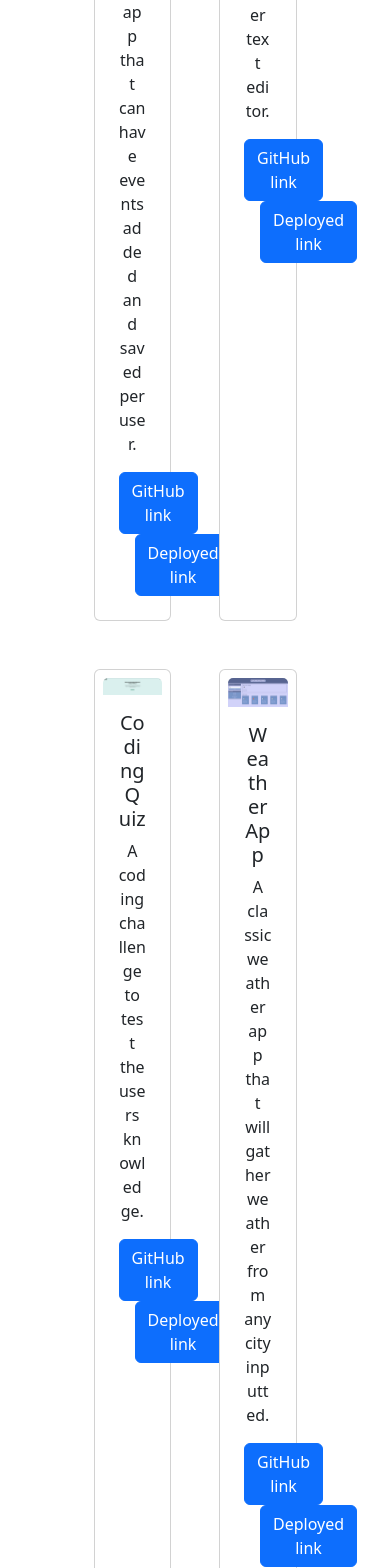
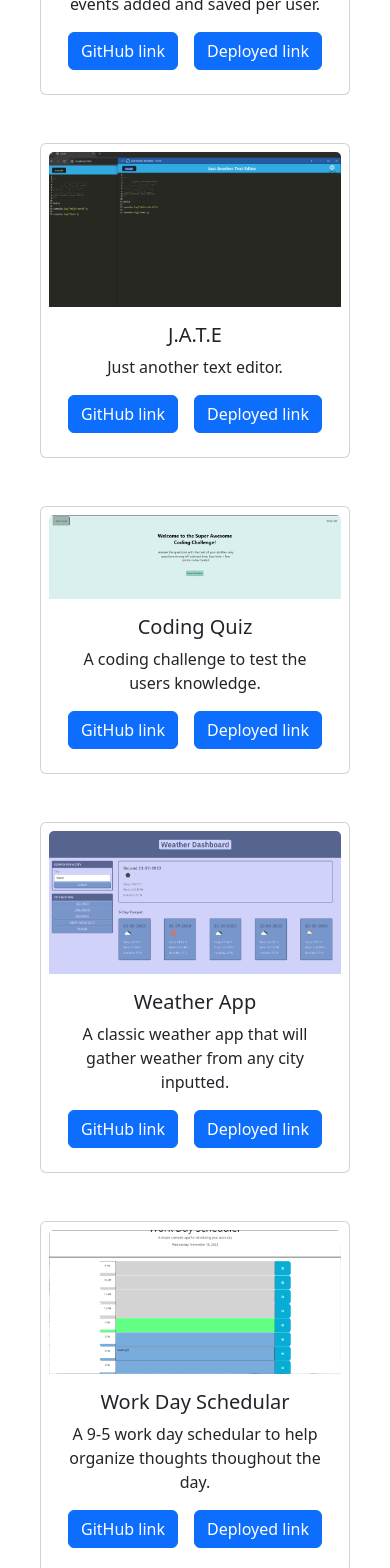
Before and after one commit to nathan26036/dickinson-portfolio-react, a React (Vite) app: page /Portfolio in a window 390 px wide. Shown: the part 432-2000 px from the top of the page. Built offline with nearby package versions, Linux system fonts and the light colour scheme.

Commit message:
optimized pages to work on all sized applications such as phones

```diff
--- a/src/pages/About.jsx
+++ b/src/pages/About.jsx
@@ -7,12 +7,16 @@ export default function About() {
       <h1 className="text-center col-3 pb-3 mb-4 border-bottom border-primary-subtle border-2">About Me</h1>
     </div>
     <div className='d-flex justify-content-center'>
-      <img src={selfie} class="rounded-circle" width="300" height="300"alt="A selfie I just took"></img>
-      <p className="text-center col-10">
-      I am Nathan Dickinson. I graduated in the year 2022. I currently work at two jobs. My first job is at St. Barnabas and I am the IT assistant. I work on computers and help teachers. My second job is at lowes. I help customers and I work in paint and hardware.
-      In my free time I like to play video games and read comics. I have a big collection of comics and even manga. I also love to listen to music and I collect cds. I have my own cd player in my room so i can listen to all my favorite artist like Radiohead.
+      <img src={selfie} class="rounded-circle" width="150" height="150"alt="A selfie I just took"></img>
+    </div>
+      <p className="text-center pt-4 col-12">
+      I am Nathan Dickinson. I graduated in the year 2022. I currently work at two jobs. My first job is at St. Barnabas and I am the IT assistant. I work on computers and help teachers. I have worked with the network and have done lots of troubleshooting at St.Barnabas. I'd like to think I have a great troubleshooting ability especially in the technology world. My second job is at lowes. I help customers and I work in paint and hardware. I've learned alot being at lowes
+      I've learned proper paining techniques from my older coworkers who love to share their knolwedge and i've learned alot about tools and hardware.
+      <br></br>
+      In my free time I like to go on hikes or read comics. I have a big collection of comics and even manga. I also love to listen to music and I collect cds. I have my own cd player in my room so I can listen to all my favorite artist like Radiohead. I enjoy surrounding myself with nature
+      I enjoy the oceans and I enjoy the mountains. Nature is a very calming place for me jusy listening to the animals or the water flowing.
       </p>
-    </div>
+
     </div>
   );
 }
--- a/src/pages/Portfolio.jsx
+++ b/src/pages/Portfolio.jsx
@@ -7,8 +7,8 @@ import text from '../assets/images/jate_screenshot.png'
 
 export default function Portfolio() {
   return (
-    <div className="d-flex flex-wrap p-4 gap-5 justify-content-center">
-<div className="card p-2 col-3 text-center" aria-hidden="true">
+    <div className="d-flex flex-wrap p-4 gap-5 justify-content-center container">
+<div className="card p-2 col-lg-3 col-sm-10 col-xs-10 col-xxs-10 text-center" aria-hidden="true">
   <img src={calendar} className="card-img-top" alt="Calendar app"></img>
   <div className="card-body">
     <h5 className="card-title placeholder-glow">
@@ -21,7 +21,7 @@ export default function Portfolio() {
     <a href="https://cal-pro-da5d4fc988bc.herokuapp.com/login" class="card-link btn btn-primary">Deployed link</a>
   </div>
 </div>
-<div className="card p-2 col-3 text-center" aria-hidden="true">
+<div className="card p-2 col-lg-3 col-sm-10 col-xs-10 text-center" aria-hidden="true">
   <img src={text} className="card-img-top" alt="text editor app"></img>
   <div className="card-body">
     <h5 className="card-title placeholder-glow">
@@ -33,7 +33,7 @@ export default function Portfolio() {
     <a href="https://github.com/nathan26036/text-editor" class="card-link btn btn-primary">GitHub link</a>
     <a href="https://text-editor-qmgk.onrender.com" class="card-link btn btn-primary">Deployed link</a>
   </div>
-</div><div className="card p-2 col-3 text-center" aria-hidden="true">
+</div><div className="card p-2 col-lg-3 col-sm-10 col-xs-10 text-center" aria-hidden="true">
   <img src={quiz} className="card-img-top" alt="quiz app"></img>
   <div className="card-body">
     <h5 className="card-title placeholder-glow">
@@ -45,7 +45,7 @@ export default function Portfolio() {
     <a href="https://github.com/nathan26036/code-quiz" class="card-link btn btn-primary">GitHub link</a>
     <a href="https://nathan26036.github.io/code-quiz/" class="card-link btn btn-primary">Deployed link</a>
   </div>
-</div><div className="card p-2 col-3 text-center" aria-hidden="true">
+</div><div className="card p-2 col-lg-3 col-sm-10 col-xs-10 text-center" aria-hidden="true">
   <img src={weather} className="card-img-top" alt="weather app"></img>
   <div className="card-body">
     <h5 className="card-title placeholder-glow">
@@ -57,7 +57,7 @@ export default function Portfolio() {
     <a href="https://github.com/nathan26036/weather-dashboard" class="card-link btn btn-primary">GitHub link</a>
     <a href="https://nathan26036.github.io/weather-dashboard/" class="card-link btn btn-primary">Deployed link</a>
   </div>
-</div><div className="card p-2 col-3 text-center" aria-hidden="true">
+</div><div className="card p-2 col-lg-3 col-sm-10 col-xs-10 text-center" aria-hidden="true">
   <img src={schedule} className="card-img-top" alt="work day schedular"></img>
   <div className="card-body">
     <h5 className="card-title placeholder-glow">
@@ -70,7 +70,7 @@ export default function Portfolio() {
     <a href="https://nathan26036.github.io/work-day-scheduler/" class="card-link btn btn-primary">Deployed link</a>
   </div>
 </div>
-<div className="card p-2 col-3 text-center" aria-hidden="true">
+<div className="card p-2 col-lg-3 col-sm-10 col-xs-10 text-center" aria-hidden="true">
   <img src={note} className="card-img-top" alt="Notes app"></img>
   <div className="card-body">
     <h5 className="card-title placeholder-glow">
--- a/src/pages/Resume.jsx
+++ b/src/pages/Resume.jsx
@@ -11,7 +11,7 @@ export default function Resume() {
       Feel free to download my resume above!
       </p>
       <section className="d-flex flex-wrap gap-5 justify-content-center text-center">
-        <div className="card col-3 bg-secondary">
+        <div className="card p-2 col-lg-3 col-sm-12 col-xs-12 bg-secondary">
           <h4 className="card-title">Front-End Tech</h4>
           <p className="card-text">
             <ul>
@@ -28,9 +28,9 @@ export default function Resume() {
           </p>
         </div>
 
-        <div className="card col-3 bg-secondary">
+        <div className="card p-2 col-lg-3 col-sm-12 col-xs-12 bg-secondary">
           <h4 className="card-title">Back-End Tech</h4>
-          <p className="card-text\">
+          <p className="card-text">
             <ul>
               <li className="logo list-group-item">
               <i class="fa-solid fa-terminal text-primary-emphasis"></i>
@@ -45,7 +45,7 @@ export default function Resume() {
             </ul>
           </p>
         </div>
-        <div className="card col-3 bg-secondary">
+        <div className="card p-2 col-lg-3 col-sm-12 col-xs-12 bg-secondary">
           <h4 className="card-title">Performance Tech</h4>
           <p className="card-text">
             <ul>
```
